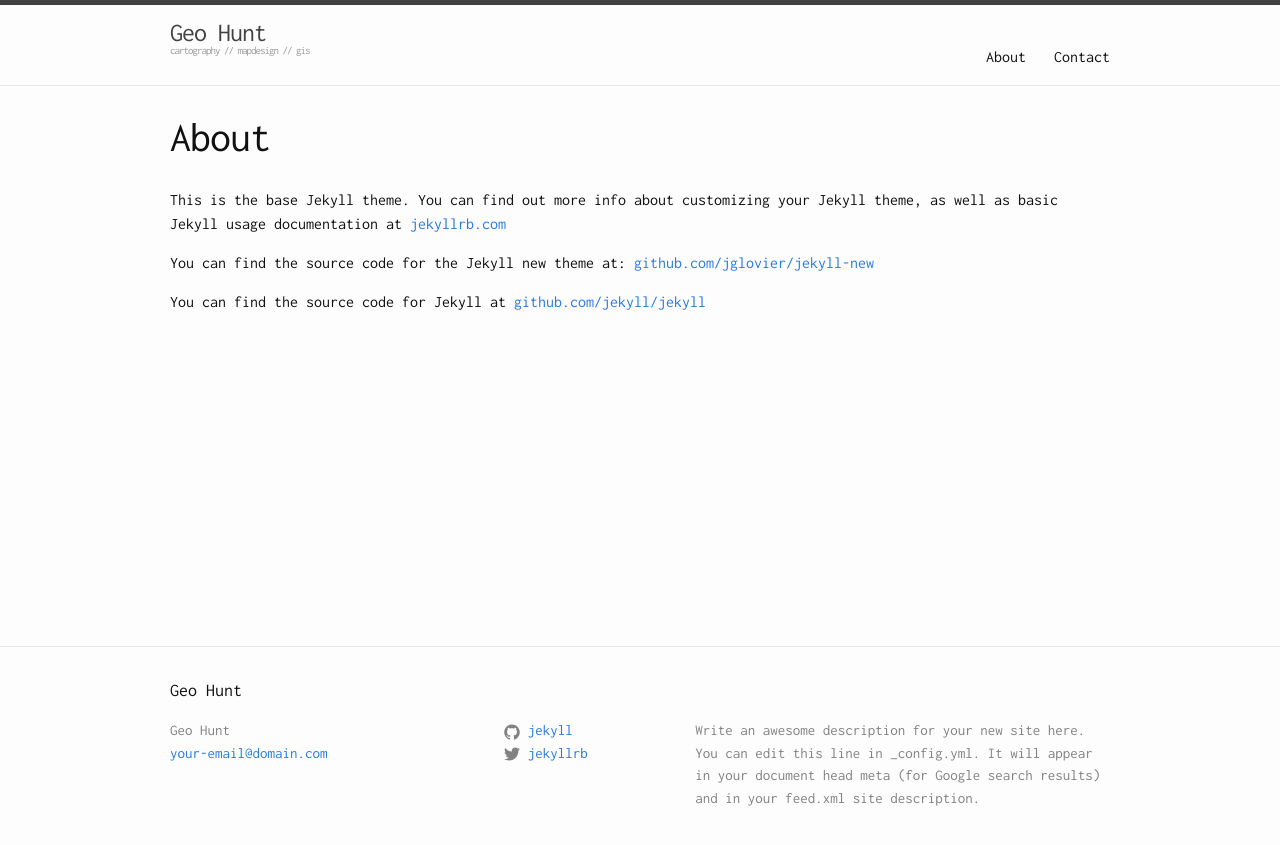
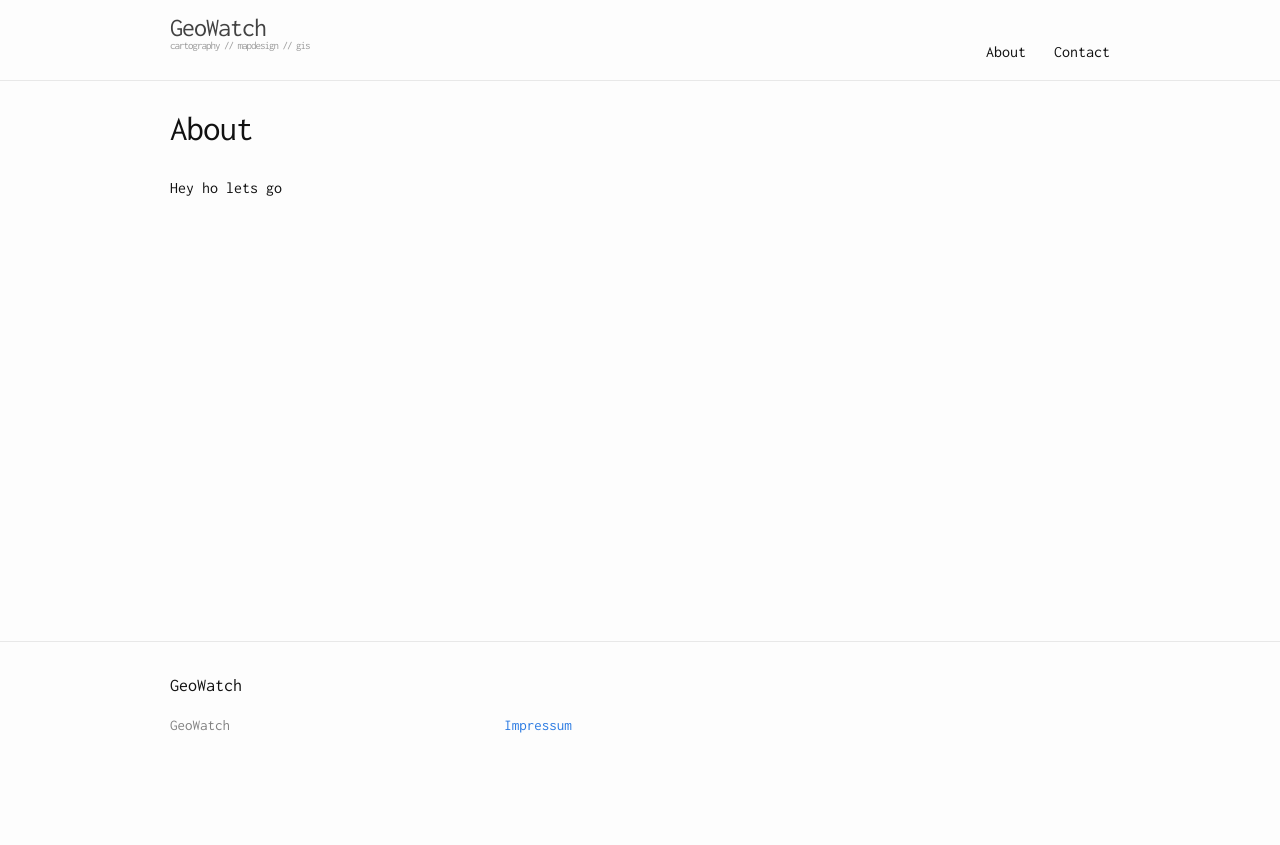
Before and after one commit to jakoblo/geowatch, a Jekyll site: the page built from about.md, in a window 1280 px wide. Shown: the top 845 px of the page. Built offline with Jekyll 4.4.1, drawn with Linux system fonts in a browser that asks for light colours.

Commit message:
new changes to layout + impressum

```diff
--- a/_config.yml
+++ b/_config.yml
@@ -1,14 +1,11 @@
 # Site settings
-title: Geo Hunt
-email: your-email@domain.com
-description: > # this means to ignore newlines until "baseurl:"
-  Write an awesome description for your new site here. You can edit this
-  line in _config.yml. It will appear in your document head meta (for
-  Google search results) and in your feed.xml site description.
+title: GeoWatch
+email:
+description:
 baseurl: "/geowatch"
 url: "http://yourdomain.com" # the base hostname & protocol for your site
-twitter_username: jekyllrb
-github_username:  jekyll
+twitter_username:
+github_username:
 
 # Build settings
 markdown: kramdown
--- a/_includes/footer.html
+++ b/_includes/footer.html
@@ -42,6 +42,10 @@
             </a>
           </li>
           {% endif %}
+          <li>
+
+            <a href="{{site.baseurl}}/impressum">Impressum</a>
+          </li>
         </ul>
       </div>
 
--- a/_includes/header.html
+++ b/_includes/header.html
@@ -16,9 +16,11 @@
 
       <div class="trigger">
         {% for page in site.pages %}
+        {% unless page.exclude %}
           {% if page.title %}
           <a class="page-link" href="{{ page.url | prepend: site.baseurl }}">{{ page.title }}</a>
           {% endif %}
+        {% endunless %}
         {% endfor %}
       </div>
     </nav>
--- a/_sass/_layout.scss
+++ b/_sass/_layout.scss
@@ -2,7 +2,6 @@
 * Site header
 */
 .site-header {
-  border-top: 5px solid $grey-color-dark;
   border-bottom: 1px solid $grey-color-light;
   min-height: 56px;
 
@@ -206,8 +205,9 @@
 }
 
 .post-link {
-  font-size: 16px;
-  font-weight: bold;
+  font-size: 18px;
+  font-style: normal;
+  font-weight: 700;
   margin-bottom: 8px;
 }
 
@@ -279,7 +279,7 @@
 }
 
 .post-title {
-  font-size: 42px;
+  font-size: 35px;
   letter-spacing: -1px;
   line-height: 1;
 
--- a/about.md
+++ b/about.md
@@ -4,8 +4,4 @@ title: About
 permalink: /about/
 ---
 
-This is the base Jekyll theme. You can find out more info about customizing your Jekyll theme, as well as basic Jekyll usage documentation at [jekyllrb.com](http://jekyllrb.com/)
-
-You can find the source code for the Jekyll new theme at: [github.com/jglovier/jekyll-new](https://github.com/jglovier/jekyll-new)
-
-You can find the source code for Jekyll at [github.com/jekyll/jekyll](https://github.com/jekyll/jekyll)
+Hey ho lets go
```
Also changed, not shown: contact.md (+1 -1 lines), footer/impressum.md (added, +74 -0 lines).
